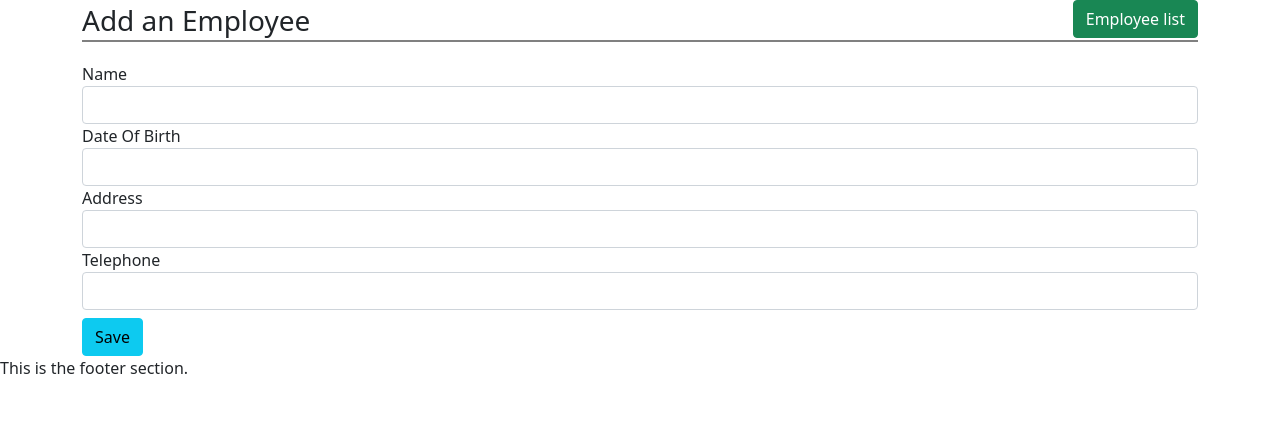
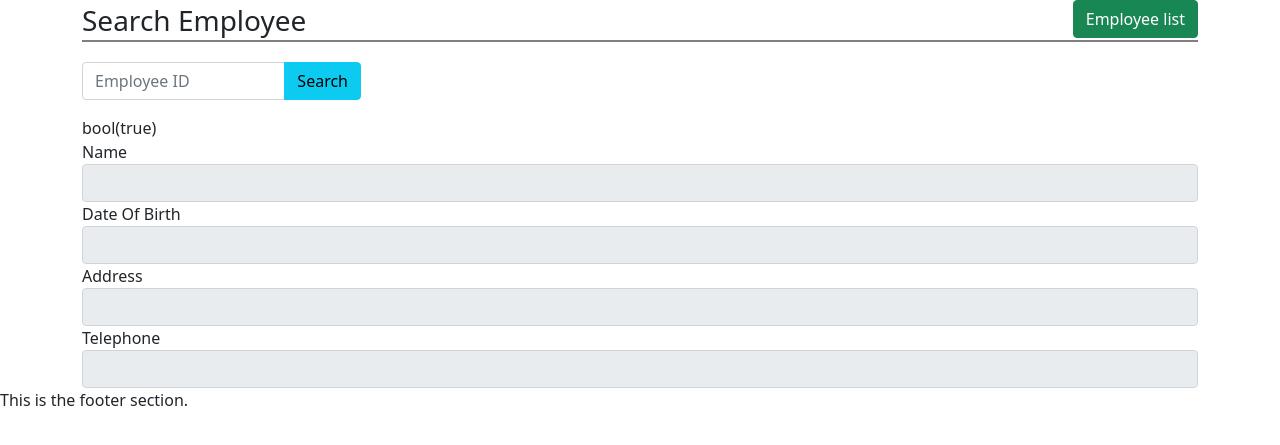
Before and after one commit to rukman28/employee-system-php, a PHP site: page /search-employee.php in a window 1280 px wide. Shown: the part 24-469 px from the top of the page. Run offline with PHP 8.4, Linux system fonts and the light colour scheme; data comes from the database, SQL or seed files in the repository; both versions use the stored data as it was after the commit.

Commit message:
Employee search by ID is done

```diff
--- a/view/public/search-employee.php
+++ b/view/public/search-employee.php
@@ -1,5 +1,12 @@
 <?php
 require('../../database/db_config.php');
+if (isset($_POST['id'])) {
+    $empId = $_POST['id'];
+
+    $sql = "SELECT * FROM employees WHERE id=$empId";
+
+    $result = $db->query($sql);
+}
 require('../include/html_head.php');
 ?>
 
@@ -13,31 +20,65 @@
         <!-- End of search box with button -->
 
         <div class="container">
-            <h3 class="page-title">Add an Employee
+            <h3 class="page-title">Search Employee
                 <a href="index.php" class="btn btn-success float-end">Employee list</a>
+
             </h3>
+            <form action="search-employee.php" method="post">
+                <div class="input-group mb-3 w-25">
+
+                    <input type="text" name="id" class="form-control" placeholder="Employee ID" aria-label="Employee Number" aria-describedby="basic-addon1">
+                    <button type="submit" class="btn btn-info btn-md">Search</button>
+
+                </div>
+                <?php
+                if (isset($_POST['id'])) {
+                    $row = $result->fetchArray(SQLITE3_ASSOC);
+                    if ($row == false) {
+                ?>
+                        <div class="alert alert-danger">
+                            <?php
+                            echo "Employee ID <strong>" . $_POST['id'] . "</strong> does not exist..!";
+                            ?>
+                        </div>
+                    <?php
+                    } else {
+                    ?>
+                        <div class="alert alert-success">
+                            <?php
+                            echo "Employee ID <strong>" . $_POST['id'] . "</strong> exist..!";
+                            ?>
+                        </div>
+                <?php
+
+                    }
+                }
+                ?>
+
+            </form>
 
             <!-- Form Add an Employee -->
 
             <form action="save-employee.php" method="post">
+                <?php var_dump(empty($row)) ?>
                 <div class="form-group">
                     <label>Name</label>
-                    <input type="text" name="name" class="form-control">
+                    <input type="text" name="name" class="form-control" disabled value="<?php echo empty($row) ? '' : $row['name']; ?>">
                 </div>
                 <div class="form-group">
                     <label>Date Of Birth</label>
-                    <input type="text" name="dob" class="form-control">
+                    <input type="text" name="dob" class="form-control" disabled value="<?php echo empty($row) ? '' : $row['dob']; ?>">
                 </div>
                 <div class="form-group">
                     <label>Address</label>
-                    <input type="text" name="address" class="form-control">
+                    <input type="text" name="address" class="form-control" disabled value="<?php echo empty($row) ? '' : $row['address']; ?>">
                 </div>
                 <div class="form-group">
                     <label>Telephone</label>
-                    <input type="text" name="tele" class="form-control">
+                    <input type="text" name="tele" class="form-control" disabled value=" <?php echo empty($row) ? '' : $row['tele']; ?>">
                 </div>
 
-                <button type="submit" class="btn btn-info mt-2">Save</button>
+                <!-- <button type="submit" class="btn btn-info mt-2">Save</button> -->
 
             </form>
             <!-- Form End of Add an Employee -->
```
Also changed, not shown: view/public/read-employee-file copy.php (added, +64 -0 lines), database/company.db.
